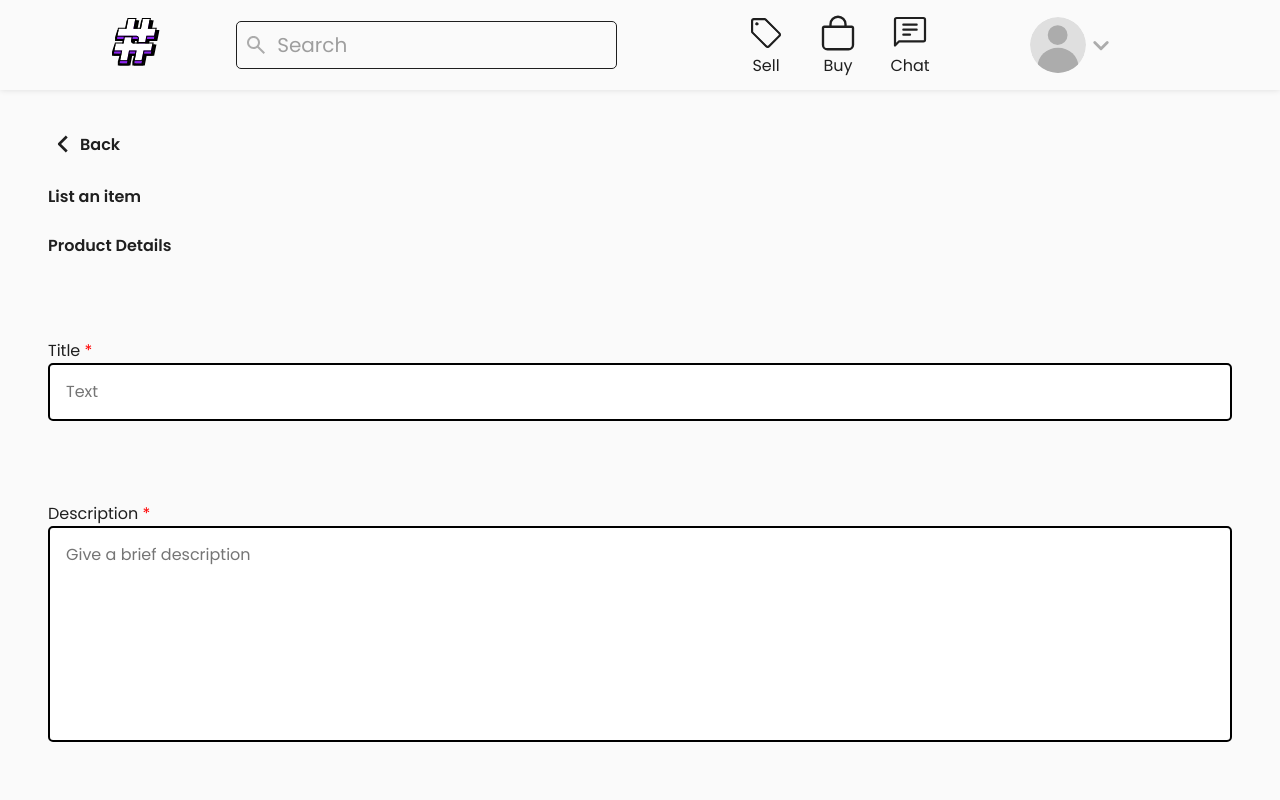
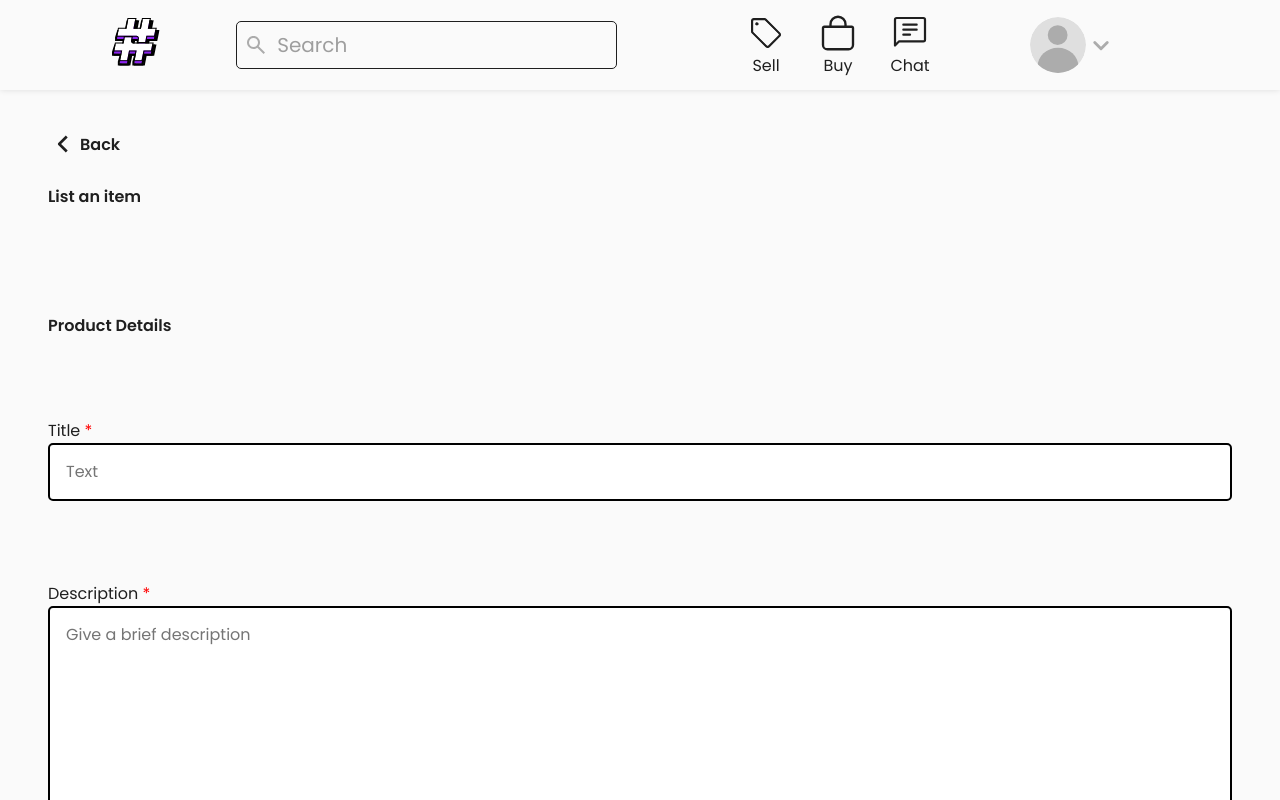
Before and after one commit to include-davis/marketplace, a Next.js app in the folder client/: page /create-post in a window 1280 px wide. Shown: the top 800 px of the page. Built offline with nearby package versions, Linux system fonts and the light colour scheme.

Commit message:
Update page.module.scss

```diff
--- a/client/src/app/(pages)/create-post/page.module.scss
+++ b/client/src/app/(pages)/create-post/page.module.scss
@@ -83,6 +83,9 @@ input[type='number']::-webkit-outer-spin-button {
 
 .form {
   width: 100%;
+  display: flex;
+  flex-direction: column;
+  gap: 80px;
 }
 
 .section {
```
